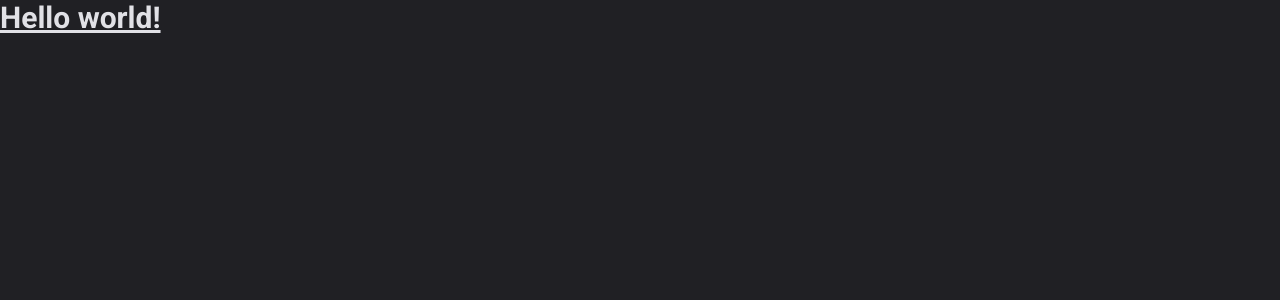
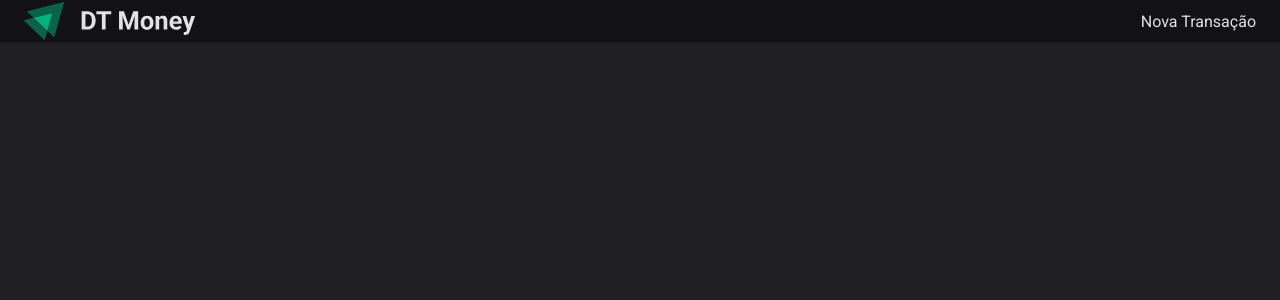
Before and after one commit to dhomini-rabelo/Estudos-Ignite-React-003, a React (Vite) app in the folder projects/stage03/: page / in a window 1280 px wide. Shown: the top 300 px of the page. Built offline with nearby package versions, Linux system fonts and the light colour scheme.

Commit message:
add header component

```diff
--- a/projects/stage03/src/core/App.tsx
+++ b/projects/stage03/src/core/App.tsx
@@ -1,8 +1,8 @@
+import { Home } from "../pages/Home";
+
 export function App() {
 
   return (
-    <h1 className="text-3xl font-bold underline">
-      Hello world!
-    </h1>
+    <Home />
   )
 }
--- /dev/null
+++ b/projects/stage03/src/pages/Home/components/Header/index.tsx
@@ -0,0 +1,11 @@
+export function Header() {
+
+  return (
+    <header className="bg-Gray-900 p-[2.5rem 0 7.5rem]">
+      <div className="content mx-auto px-6 flex justify-between items-center">
+        <img src="/images/logo.svg" alt="project-logo" />
+        <button>Nova Transação</button>
+      </div>
+    </header>
+  )
+}
--- /dev/null
+++ b/projects/stage03/src/pages/Home/index.tsx
@@ -0,0 +1,8 @@
+import { Header } from "./components/Header";
+
+export function Home() {
+
+  return (
+    <Header />
+  )
+}
```
